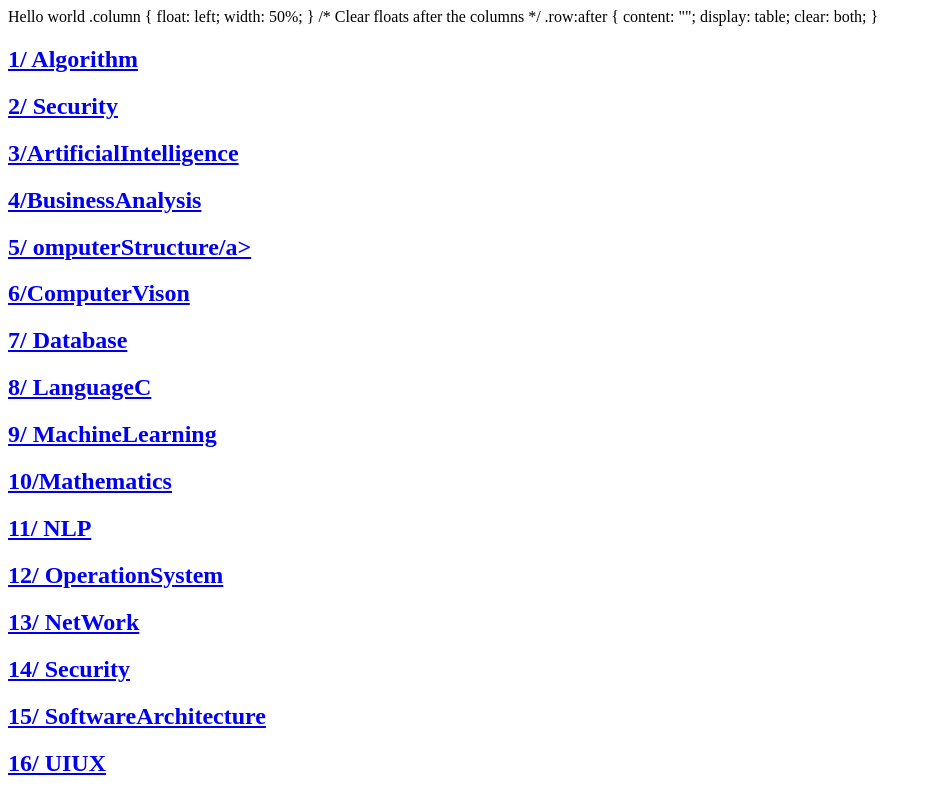
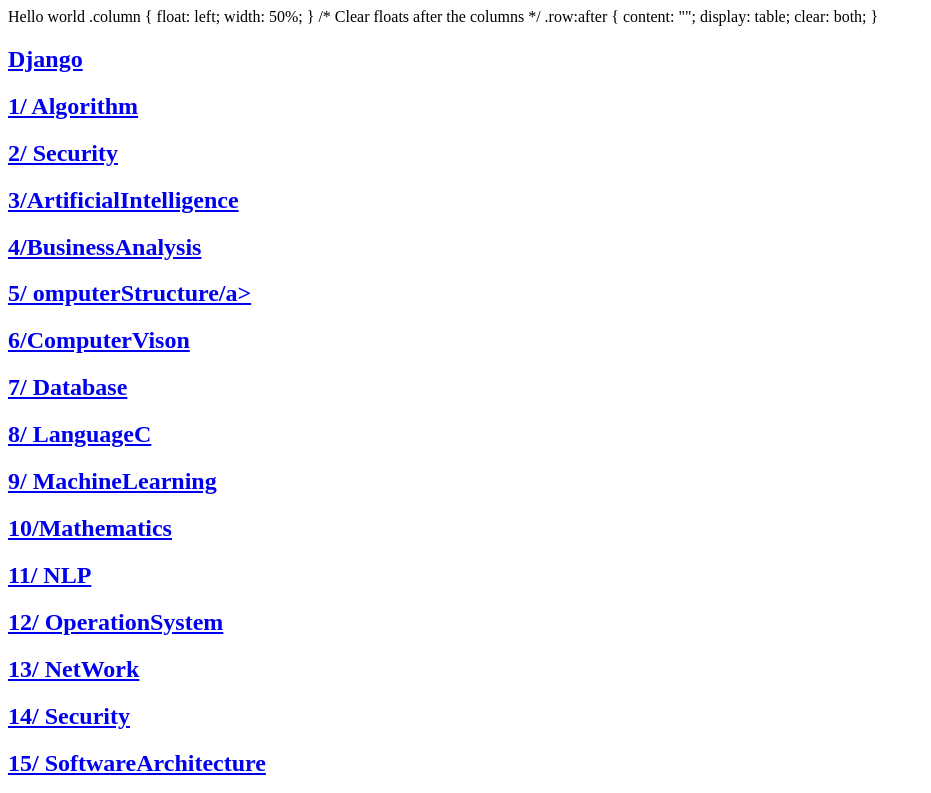
Before and after one commit to tinleduc/tinleduc.github.io, a plain HTML site: page index.html in a window 1280 px wide. Shown: the top 793 px of the page, without its empty margins (0-931 px from the left). Drawn offline with Linux system fonts and the light colour scheme.

Commit message:
Update index.html

```diff
--- a/index.html
+++ b/index.html
@@ -18,6 +18,9 @@
   <div class="row">
 
     <div class="column">
+      <h2>
+          <a class="post-link" href="/Django">Django</a>
+      </h2>
       <h2>
           <a class="post-link" href="/Algorithm.html">1/ Algorithm</a>
       </h2>
```
